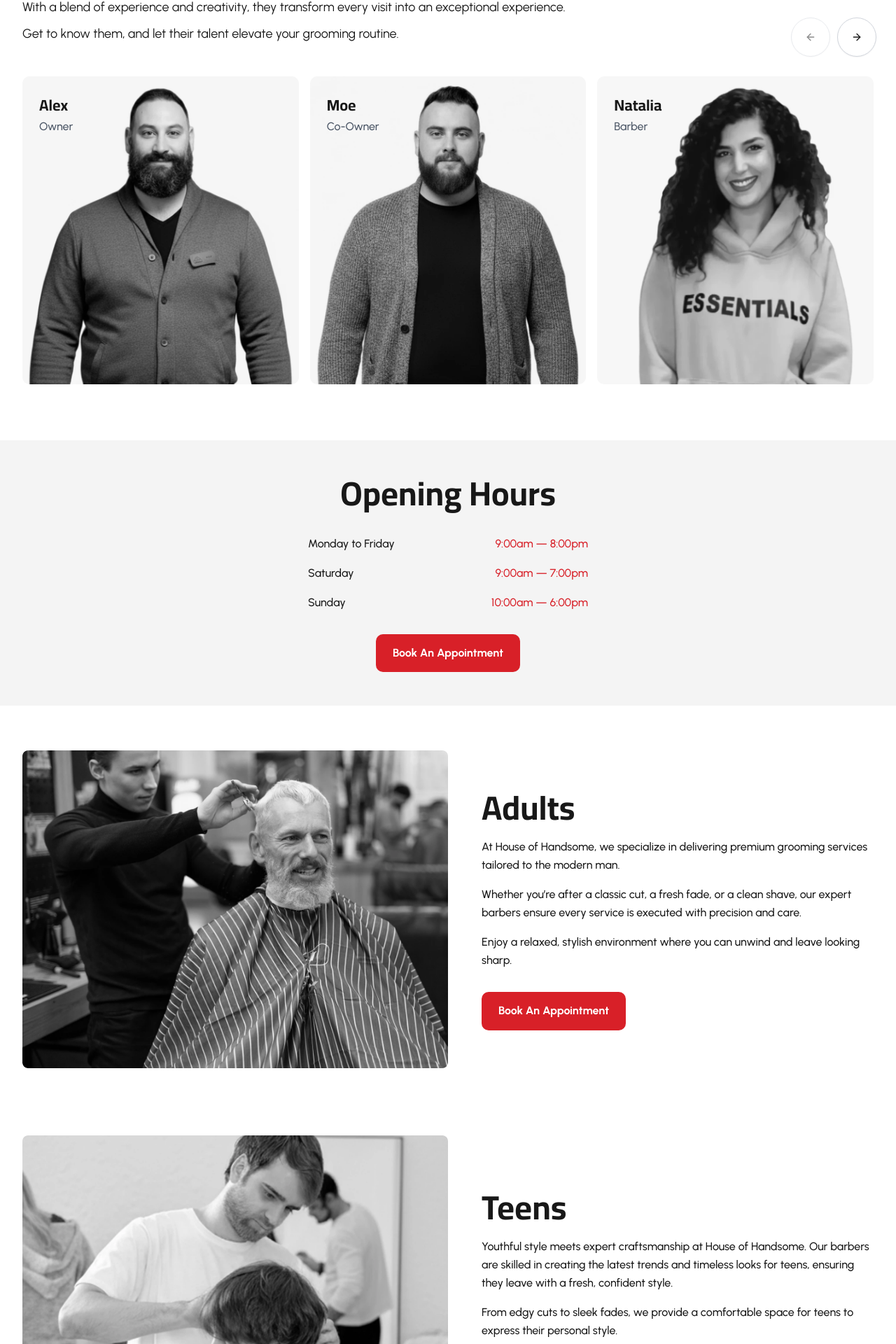
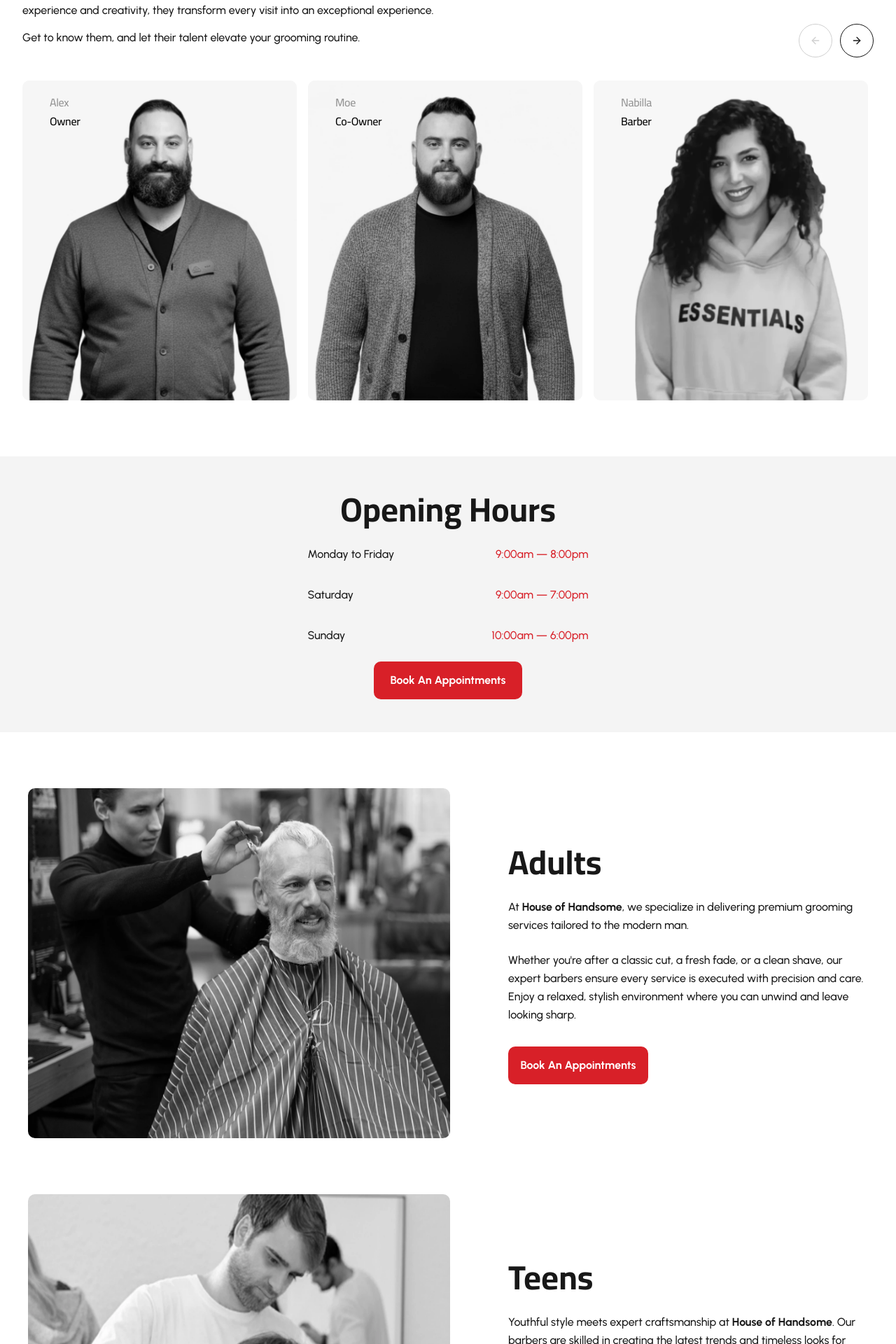
Before and after one commit to Cosmo-US-LLC/house-of-handsome, a React (Vite) app: page /about-us in a window 1280 px wide. Shown: the part 768-2688 px from the top of the page at 70% size. Built offline with nearby package versions, Linux system fonts and the light colour scheme; a web font is replaced by a local one.

Commit message:
complete about us age

```diff
--- a/src/components/PageComponents/AboutUs/AboutUsHero.jsx
+++ b/src/components/PageComponents/AboutUs/AboutUsHero.jsx
@@ -13,7 +13,7 @@ export default function AboutUsHero({
   buttonText = "Book An Appointment",
 }) {
   return (
-    <section className="py-10 bg-white sm:px-8">
+    <section className="pt-8 pb-20 bg-white sm:px-8">
       <div className="mx-auto max-w-[1280px] px-4 md:px-8">
         <h1 className="mb-12 text-[68px] font-['Cairo'] font-normal text-center text-[#000] leading-[67px] capitalize border-b border-[#000] pb-10">
           {title}
@@ -31,7 +31,7 @@ export default function AboutUsHero({
             {paragraphs.map((text, i) => (
               <p
                 key={i}
-                className="mb-4 leading-relaxed font-['Urbanist'] text-[#181818] max-w-[500px]"
+                className="mb-4 text-[16px] font-['Urbanist'] leading-[26px] font-medium text-[#181818] max-w-[500px]"
               >
                 {text}
               </p>
--- a/src/components/PageComponents/AboutUs/GroomingServices.jsx
+++ b/src/components/PageComponents/AboutUs/GroomingServices.jsx
@@ -9,69 +9,95 @@ const services = [
     id: 1,
     title: "Adults",
     image: adultsImage,
-    paragraphs: [
-      "At House of Handsome, we specialize in delivering premium grooming services tailored to the modern man.",
-      "Whether you’re after a classic cut, a fresh fade, or a clean shave, our expert barbers ensure every service is executed with precision and care.",
-      "Enjoy a relaxed, stylish environment where you can unwind and leave looking sharp.",
-    ],
-    buttonText: "Book An Appointment",
+    content: (
+      <>
+        <p className="mb-6 font-['Urbanist'] text-[16px] font-medium leading-[26px] text-[#181818]">
+          At{" "}
+          <span className="font-['Urbanist'] font-bold">House of Handsome</span>
+          , we specialize in delivering premium grooming services tailored to
+          the modern man.{" "}
+        </p>
+        <p className="mb-8 font-['Urbanist'] text-[16px] font-medium leading-[26px] text-[#181818]">
+          Whether you're after a classic cut, a fresh fade, or a clean shave,
+          our expert barbers ensure every service is executed with precision and
+          care. Enjoy a relaxed, stylish environment where you can unwind and
+          leave looking sharp.
+        </p>
+      </>
+    ),
   },
   {
     id: 2,
     title: "Teens",
     image: teensImage,
-    paragraphs: [
-      "Youthful style meets expert craftsmanship at House of Handsome. Our barbers are skilled in creating the latest trends and timeless looks for teens, ensuring they leave with a fresh, confident style.",
-      "From edgy cuts to sleek fades, we provide a comfortable space for teens to express their personal style.",
-    ],
-    buttonText: "Book An Appointment",
+    content: (
+      <>
+        <p className="mb-6 font-['Urbanist'] text-[16px] font-medium leading-[26px] text-[#181818]">
+          Youthful style meets expert craftsmanship at{" "}
+          <span className="font-['Urbanist'] font-bold">House of Handsome</span>
+          . Our barbers are skilled in creating the latest trends and timeless
+          looks for teens, ensuring they leave with a fresh, confident style.{" "}
+        </p>
+        <p className="mb-8 font-['Urbanist'] text-[16px] font-medium leading-[26px] text-[#181818]">
+          From edgy cuts to sleek fades, we provide a comfortable space for
+          teens to express their personal style.
+        </p>
+      </>
+    ),
   },
   {
     id: 3,
     title: "Kids",
     image: kidsImage,
-    paragraphs: [
-      "At House of Handsome, we make sure your little one enjoys their grooming experience. Our friendly barbers create fun, comfortable, and stylish cuts for kids of all ages.",
-      "With patience and care, we’ll ensure your child leaves looking sharp and feeling great.",
-    ],
-    buttonText: "Book An Appointment",
+    content: (
+      <>
+        <p className="mb-6 font-['Urbanist'] text-[16px] font-medium leading-[26px] text-[#181818]">
+          At{" "}
+          <span className="font-['Urbanist'] font-bold">House of Handsome</span>
+          , we make sure your little one enjoys their grooming experience. Our
+          friendly barbers create fun, comfortable, and stylish cuts for kids of
+          all ages.{" "}
+        </p>
+        <p className="mb-8 font-['Urbanist'] text-[16px] font-medium leading-[26px] text-[#181818]">
+          With patience and care, we'll ensure your child leaves looking sharp
+          and feeling great.
+        </p>
+      </>
+    ),
   },
 ];
 
 export default function GroomingServices() {
   return (
-    <section className="py-16 bg-white">
-      <div className="mx-auto max-w-[1280px] px-4 md:px-8">
+    <section className="pt-20 pb-10 bg-white">
+      <div className="mx-auto max-w-[1280px] px-10">
         {services.map((service, index) => (
           <div
             key={service.id}
-            className={`flex flex-col ${
+            className={`flex flex-col md:flex-row items-center gap-[83px] mb-20 last:mb-0 ${
               index % 2 === 1 ? "md:flex-row" : "md:flex-row"
-            } items-center gap-8 md:gap-12  pb-12 mb-12 last:mb-0`}
+            }`}
           >
             {/* Image */}
-            <img
-              src={service.image}
-              alt={service.title}
-              className="object-cover w-full h-auto rounded-md md:w-1/2"
-            />
+            <div className="w-full md:w-[603px] md:h-[500px] rounded-lg overflow-hidden shrink-0">
+              <img
+                src={service.image}
+                alt={service.title}
+                className="w-full h-full"
+              />
+            </div>
 
             {/* Text Block */}
-            <div className="text-left md:w-1/2">
-              <h3 className="mb-4 font-['Cairo'] text-[48px] font-bold leading-[55px] text-[#181818]">
+            <div className="flex flex-col w-full md:w-[600px] pt-0">
+              <h3 className="mb-6 font-['Cairo'] text-[48px] font-bold leading-[55px] capitalize text-[#181818]">
                 {service.title}
               </h3>
 
-              {service.paragraphs.map((para, i) => (
-                <p
-                  key={i}
-                  className="mb-4 font-['Urbanist'] text-[16px] font-medium leading-[26px] text-[#181818] last:mb-6"
-                >
-                  {para}
-                </p>
-              ))}
+              {service.content}
 
-              <PrimaryCTA className="mt-4">{service.buttonText}</PrimaryCTA>
+              <PrimaryCTA className=" max-w-[200px]">
+                Book An Appointments
+              </PrimaryCTA>
             </div>
           </div>
         ))}
--- a/src/components/PageComponents/AboutUs/MeetOurBarbers.jsx
+++ b/src/components/PageComponents/AboutUs/MeetOurBarbers.jsx
@@ -14,59 +14,54 @@ import barber4 from "../../../assets/images/about/meetOurBarbers/barber_4.webp";
 const barbers = [
   { id: 1, name: "Alex", role: "Owner", image: barber1 },
   { id: 2, name: "Moe", role: "Co-Owner", image: barber2 },
-  { id: 3, name: "Natalia", role: "Barber", image: barber3 },
-  { id: 4, name: "Sam", role: "Barber", image: barber4 },
+  { id: 3, name: "Nabilla", role: "Barber", image: barber3 },
+  { id: 4, name: "Sabrina", role: "Barber", image: barber4 },
 ];
 
 export default function MeetOurBarbers() {
   return (
-    <section className="py-16 bg-white">
+    <section className="pt-10 pb-20 bg-white">
       <div className="max-w-[1280px] mx-auto px-4 md:px-8">
-        {/* Heading */}
-        <div className="mb-12 max-w-[920px]">
-          <h2 className="font-['Cairo'] text-[42px] md:text-[48px] leading-[55px] capitalize font-bold text-[#181818] mb-4">
+        <Carousel opts={{ align: "start", loop: false }} className="w-full">
+          {/* Heading with Navigation */}
+          <div className="flex flex-col gap-[13px] mb-12">
+            <div className="flex justify-between items-center w-full">
+              <h2 className="font-['Cairo'] text-[48px] leading-[55px] capitalize font-bold text-[#181818]">
                 Meet Our Barbers
               </h2>
-          <p className="font-['Urbanist'] text-[#181818] text-lg leading-[26px] mb-3">
+
+              {/* Navigation Buttons */}
+              <div className="flex gap-[11px] items-center absolute right-0 top-[150px]">
+                <CarouselPrevious className="static w-12 h-12 rounded-full border-[1.5px] border-[#181818] bg-white hover:bg-gray-100 disabled:opacity-20 disabled:hover:bg-white" />
+                <CarouselNext className="static w-12 h-12 rounded-full border-[1.5px] border-[#181818] bg-white hover:bg-gray-100 disabled:opacity-20 disabled:hover:bg-white" />
+              </div>
+            </div>
+
+            <p className="font-['Urbanist'] font-medium text-[16px] leading-[26px] text-[#181818] max-w-[937px]">
               Our team is made up of passionate and skilled barbers, each
-            dedicated to delivering top-notch grooming services. With a blend of
-            experience and creativity, they transform every visit into an
-            exceptional experience.
+              dedicated to delivering top-notch grooming services. With a blend
+              of experience and creativity, they transform every visit into an
+              exceptional experience.{" "}
             </p>
-          <p className="font-['Urbanist'] text-[#181818] text-lg leading-[26px]">
+            <p className="font-['Urbanist'] font-medium text-[16px] leading-[26px] text-[#181818] max-w-[937px]">
               Get to know them, and let their talent elevate your grooming
               routine.
             </p>
           </div>
 
-        {/* Carousel */}
-        <div className="relative">
-          <Carousel opts={{ align: "start", loop: false }} className="w-full">
-            {/* Arrows now INSIDE Carousel context */}
-            <div className="hidden absolute right-11 -top-14 gap-10 md:flex w-[26px]">
-              <CarouselPrevious className="w-14 h-14 rounded-full border border-gray-300 hover:bg-gray-100" />
-              <CarouselNext className="w-14 h-14 rounded-full border border-gray-300 hover:bg-gray-100" />
-            </div>
-
-            <CarouselContent className="gap-0">
+          {/* Carousel Content */}
+          <CarouselContent className="">
             {barbers.map((barber) => (
-                <CarouselItem
-                  key={barber.id}
-                  className="basis-4/5 sm:basis-1/2 md:basis-1/3"
-                >
-                  <div className="rounded-xl bg-[#f8f8f8] relative">
+              <CarouselItem key={barber.id} className="pl-4 basis-auto">
+                <div className="w-[392px] h-[457px] rounded-lg bg-[#f7f7f7] overflow-hidden relative">
                   <img
                     src={barber.image}
                     alt={barber.name}
-                      className="h-[440px] w-full object-cover grayscale rounded-lg mb-4"
+                    className="object-cover w-full h-full grayscale"
                   />
-                    <div className="absolute top-6 left-6">
-                      <h3 className="font-['Cairo'] text-[22px] font-bold text-[#181818]">
-                        {barber.name}
-                      </h3>
-                      <p className="font-['Urbanist'] text-gray-600 text-[16px] font-medium">
-                        {barber.role}
-                      </p>
+                  <div className="absolute top-[18px] left-[39px] font-['Cairo'] font-medium text-[16px] leading-[26.72px] tracking-[-0.356px] text-black">
+                    <p className="opacity-40">{barber.name}</p>
+                    <p>{barber.role}</p>
                   </div>
                 </div>
               </CarouselItem>
@@ -74,87 +69,6 @@ export default function MeetOurBarbers() {
           </CarouselContent>
         </Carousel>
       </div>
-      </div>
     </section>
   );
 }
-
-// import React from "react";
-// import {
-//   Carousel,
-//   CarouselContent,
-//   CarouselItem,
-//   CarouselNext,
-//   CarouselPrevious,
-// } from "@/components/ui/carousel";
-// import barber1 from "../../../assets/images/about/meetOurBarbers/barber_1.webp";
-// import barber2 from "../../../assets/images/about/meetOurBarbers/barber_2.webp";
-// import barber3 from "../../../assets/images/about/meetOurBarbers/barber_3.webp";
-// import barber4 from "../../../assets/images/about/meetOurBarbers/barber_4.webp";
-
-// const barbers = [
-//   { id: 1, name: "Alex", role: "Owner", image: barber1 },
-//   { id: 2, name: "Moe", role: "Co-Owner", image: barber2 },
-//   {
-//     id: 3,
-//     name: "Natalia",
-//     role: "Barber",
-//     image: barber3,
-//   },
-//   { id: 4, name: "Sam", role: "Barber", image: barber4 },
-// ];
-
-// export default function MeetOurBarbers() {
-//   return (
-//     <section className="py-16 bg-white">
-//       <div className="max-w-[1280px] mx-auto px-4 md:px-8">
-//         <div className="mb-12 max-w-[720px]">
-//           <h2 className="font-['Cairo'] text-[42px] md:text-[48px] font-bold text-[#181818] mb-4">
-//             Meet Our Barbers
-//           </h2>
-//           <p className="font-['Urbanist'] text-gray-600 text-lg leading-[26px] mb-3">
-//             Our team is made up of passionate and skilled barbers, each
-//             dedicated to delivering top-notch grooming services. With a blend of
-//             experience and creativity, they transform every visit into an
-//             exceptional experience.
-//           </p>
-//           <p className="font-['Urbanist'] text-gray-600 text-lg leading-[26px]">
-//             Get to know them, and let their talent elevate your grooming
-//             routine.
-//           </p>
-//         </div>
-
-//         <Carousel opts={{ align: "start", loop: false }} className="w-full">
-//           <CarouselContent className="gap-6">
-//             {barbers.map((barber) => (
-//               <CarouselItem
-//                 key={barber.id}
-//                 className="basis-4/5 sm:basis-1/2 md:basis-1/3"
-//               >
-//                 <div className="rounded-xl bg-[#f8f8f8] p-6 text-center hover:-translate-y-1 transition-transform duration-300 hover:shadow-md">
-//                   <img
-//                     src={barber.image}
-//                     alt={barber.name}
-//                     className="h-[340px] w-full object-cover grayscale rounded-lg mb-4"
-//                   />
-//                   <h3 className="font-['Cairo'] text-[22px] font-bold text-[#181818]">
-//                     {barber.name}
-//                   </h3>
-//                   <p className="font-['Urbanist'] text-gray-600 text-[16px] font-medium">
-//                     {barber.role}
-//                   </p>
-//                 </div>
-//               </CarouselItem>
-//             ))}
-//           </CarouselContent>
-
-//           {/* Navigation Buttons */}
-//           <div className="flex relative gap-2 justify-end items-center mt-6">
-//             <CarouselPrevious className="absolute top-0 right-10 w-9 h-9 rounded-full border border-gray-300 hover:bg-gray-100" />
-//             <CarouselNext className="absolute top-0 right-0 w-9 h-9 rounded-full border border-gray-300 hover:bg-gray-100" />
-//           </div>
-//         </Carousel>
-//       </div>
-//     </section>
-//   );
-// }
--- a/src/components/PageComponents/AboutUs/OpeningHours.jsx
+++ b/src/components/PageComponents/AboutUs/OpeningHours.jsx
@@ -3,26 +3,33 @@ import React from "react";
 
 function OpeningHours() {
   return (
-    <section className="py-12 bg-[#F4F4F4]">
-      <div className="mx-auto max-w-[1280px] px-4 md:px-8 text-center flex flex-col gap-8 justify-center items-center">
+    <section className="bg-[#f4f4f4] pt-12 pb-20">
+      <div className="mx-auto max-w-[1280px] px-4 md:px-8">
+        <div className="flex flex-col gap-6 items-center justify-between h-[266px] w-full text-center">
+          {/* Title */}
           <h2 className="text-[48px] font-['Cairo'] font-bold leading-[55px] capitalize text-[#181818]">
             Opening Hours
           </h2>
-        <div className="space-y-4 text-[#181818] font-['Urbanist'] text-[16px] font-medium leading-[26px] w-full max-w-[400px]">
-          <div className="flex justify-between">
-            <span>Monday to Friday</span>
+
+          {/* Hours Table */}
+          <div className="w-[401px] font-['Urbanist'] font-medium text-[16px] leading-[26px]">
+            <div className="flex justify-between mb-8">
+              <span className="text-[#181818]">Monday to Friday</span>
               <span className="text-[#d82028]">9:00am — 8:00pm</span>
             </div>
-          <div className="flex justify-between">
-            <span>Saturday</span>
+            <div className="flex justify-between mb-8">
+              <span className="text-[#181818]">Saturday</span>
               <span className="text-[#d82028]">9:00am — 7:00pm</span>
             </div>
             <div className="flex justify-between">
-            <span>Sunday</span>
+              <span className="text-[#181818]">Sunday</span>
               <span className="text-[#d82028]">10:00am — 6:00pm</span>
             </div>
           </div>
-        <PrimaryCTA children="Book an Appointment" className="" />
+
+          {/* CTA Button */}
+          <PrimaryCTA>Book An Appointments</PrimaryCTA>
+        </div>
       </div>
     </section>
   );
--- a/src/components/PageComponents/Home/FAQs.jsx
+++ b/src/components/PageComponents/Home/FAQs.jsx
@@ -49,19 +49,23 @@ function FAQs() {
         <div className="grid grid-cols-1 gap-8 lg:grid-cols-2 lg:gap-12 xl:gap-16">
           {/* Left Column - FAQ Accordion List */}
           <div className="flex flex-col gap-5">
-            <Accordion type="single" collapsible className="space-y-5 w-full">
+            <Accordion
+              type="single"
+              collapsible
+              className="space-y-5 w-full cursor-pointer"
+            >
               {faqsData.map((faq) => (
                 <AccordionItem
                   key={faq.id}
                   value={faq.id}
-                  className="rounded-[8px] border border-gray-200 bg-white px-[24px] py-[40px] data-[state=open]:border-gray-200"
+                  className="rounded-[8px] cursor-pointer border border-gray-200 bg-white px-[24px] py-[40px] data-[state=open]:border-gray-200"
                 >
                   <AccordionTrigger className="flex w-full items-center gap-[16px] text-left hover:no-underline [&[data-state=open]>p]:text-[#d82028] [&>svg]:hidden">
-                    <p className="flex-1 font-['Urbanist'] text-[24px] font-bold leading-[32px] text-black transition-colors">
+                    <p className="flex-1 font-['Urbanist'] text-[24px] font-bold cursor-pointer leading-[32px] text-black transition-colors">
                       {faq.question}
                     </p>
                     {/* Custom Icon */}
-                    <div className="flex h-[32px] w-[32px] shrink-0 items-center justify-center">
+                    <div className="flex h-[32px] w-[32px] shrink-0 items-center justify-center cursor-pointer">
                       <svg
                         width="32"
                         height="32"
```
Lines whose indentation alone changed are shown as unchanged.
